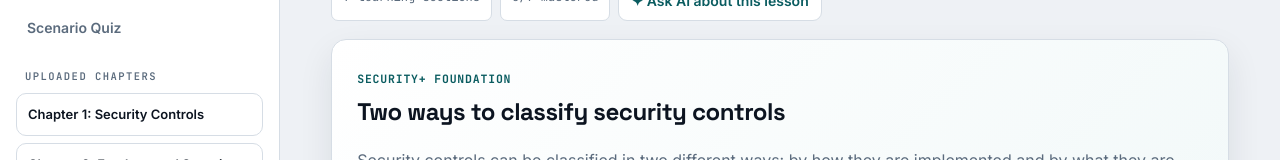
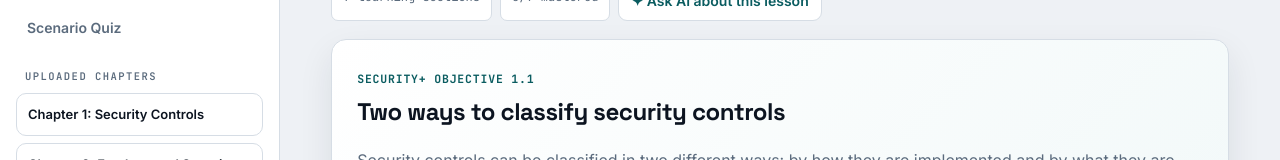
Before and after one commit to ari-923/security, a Next.js app: page /course/01.01 in a window 1280 px wide. Shown: the part 207-367 px from the top of the page. Built offline with nearby package versions, Linux system fonts and the light colour scheme.

Commit message:
Update LessonClient.js

```diff
--- a/components/LessonClient.js
+++ b/components/LessonClient.js
@@ -100,7 +100,7 @@ function SecurityControlsLesson({ lesson, previous, next, learning, done, master
     </div>
 
     <section className="sc-hero">
-      <span className="sc-kicker">Security+ Foundation</span>
+      <span className="sc-kicker">Security+ Objective 1.1</span>
       <h3>Two ways to classify security controls</h3>
       <p>{layout.intro}</p>
       <div className="sc-overview-grid">
```
